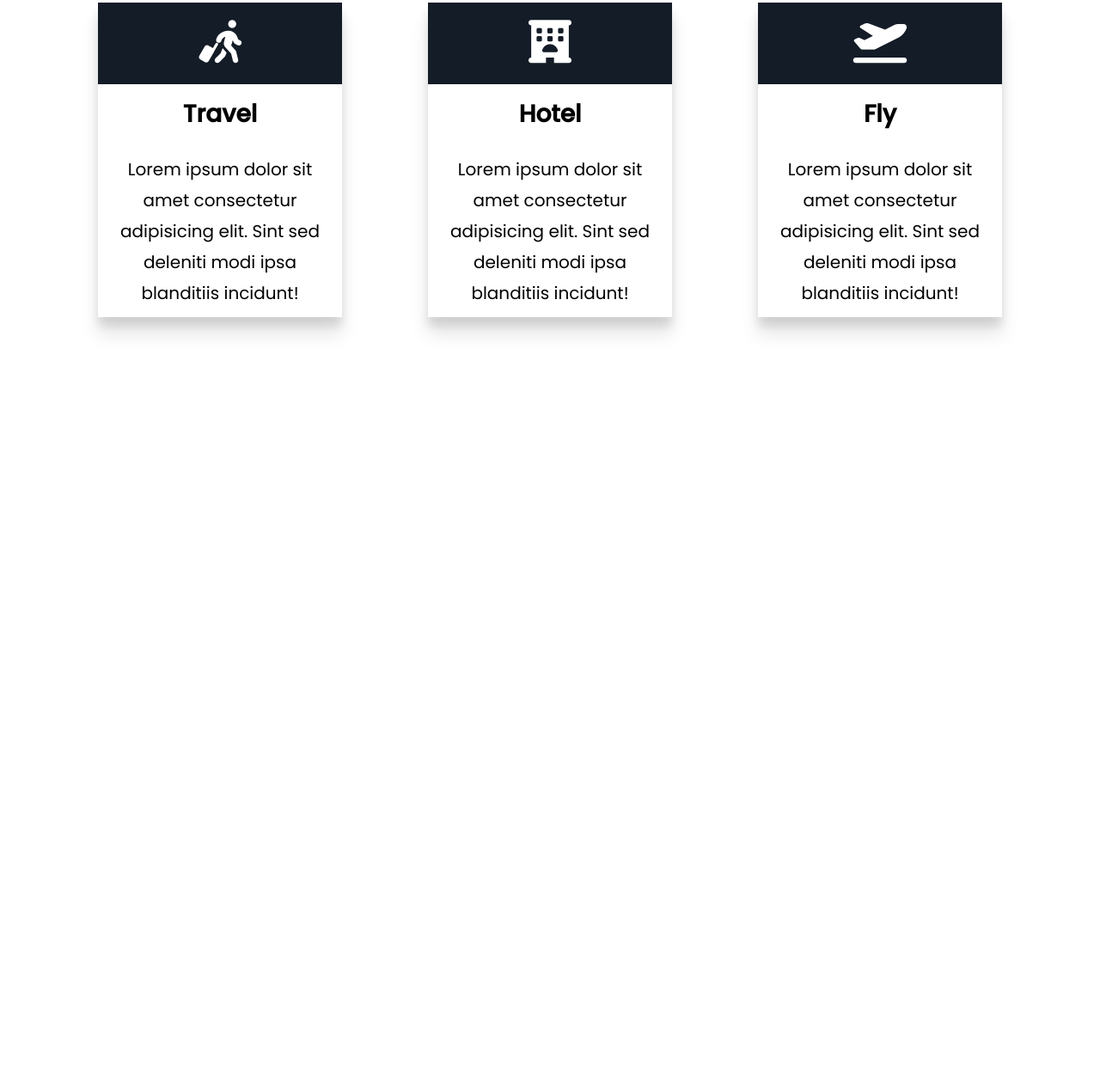
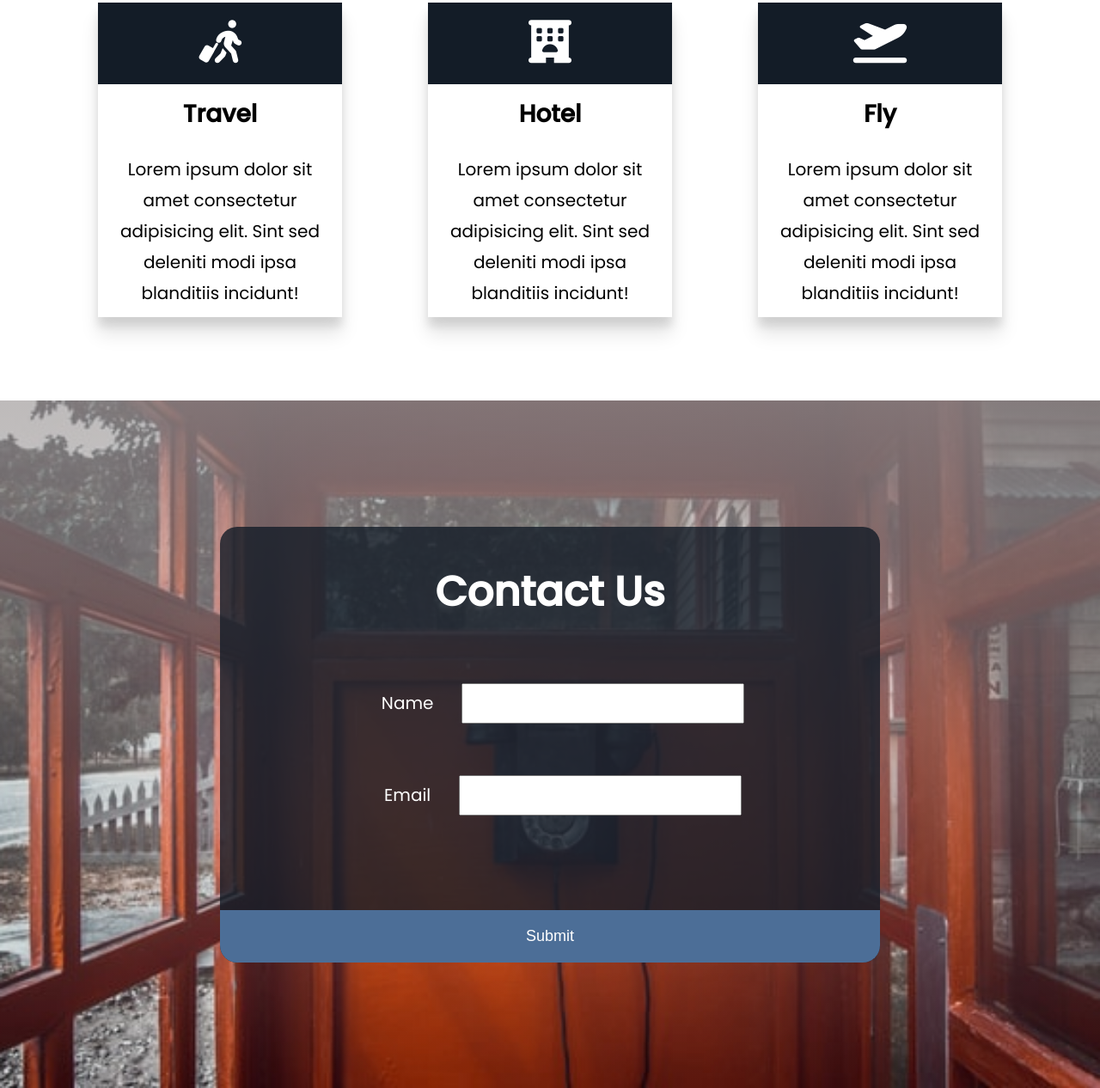
Before and after one commit to sadikware/travelly, a plain HTML site: page index.html in a window 1280 px wide. Shown: the part 1936-3202 px from the top of the page at 86% size. Before the commit the page ends 2402 px from the top, so only its background shows below. Drawn offline with Linux system fonts and the light colour scheme; a web font is replaced by a local one.

Commit message:
contact section design done

```diff
--- a/index.html
+++ b/index.html
@@ -91,5 +91,23 @@
         </div>
       </div>
     </section>
+    <section id="contact">
+      <div class="form-wrapper">
+        <div class="form-head">
+          <h2>Contact Us</h2>
+        </div>
+        <form>
+          <div class="form-name">
+            <label for="name">Name</label>
+            <input type="text" name="name" id="name" minlength="4" required />
+          </div>
+          <div class="form-email">
+            <label for="">Email</label>
+            <input type="email" name="email" id="email" required />
+          </div>
+          <button>Submit</button>
+        </form>
+      </div>
+    </section>
   </body>
 </html>
--- a/style.css
+++ b/style.css
@@ -173,6 +173,54 @@ nav ul {
   line-height: 1.8;
 }
 
+/* Contact */
+
+#contact {
+  min-height: 100vh;
+  background: linear-gradient(180deg, rgba(175, 168, 168, 0.678), transparent),
+    url("./assests/images/conatct.jpg");
+  background-repeat: no-repeat;
+  background-size: cover;
+  background-position: center;
+  color: white;
+  display: flex;
+  justify-content: center;
+  align-items: center;
+}
+
+.form-wrapper {
+  background: rgba(19, 28, 39, 0.8);
+  width: 60%;
+  border-radius: 2rem;
+}
+
+.form-head {
+  text-align: center;
+  padding: 4rem;
+}
+
+.form-name,
+.form-email {
+  padding: 3rem;
+  text-align: center;
+}
+
+.form-wrapper label {
+  margin: 0rem 3rem;
+}
+
+.form-wrapper button {
+  width: 100%;
+  margin-top: 8rem;
+  padding: 2rem;
+  border-bottom-left-radius: 2rem;
+  border-bottom-right-radius: 2rem;
+}
+
+.form-wrapper input {
+  padding: 1rem 3rem;
+}
+
 /* Media Query */
 
 @media screen and (max-width: 933px) {
```
Also changed, not shown: assests/images/conatct.jpg (added).
